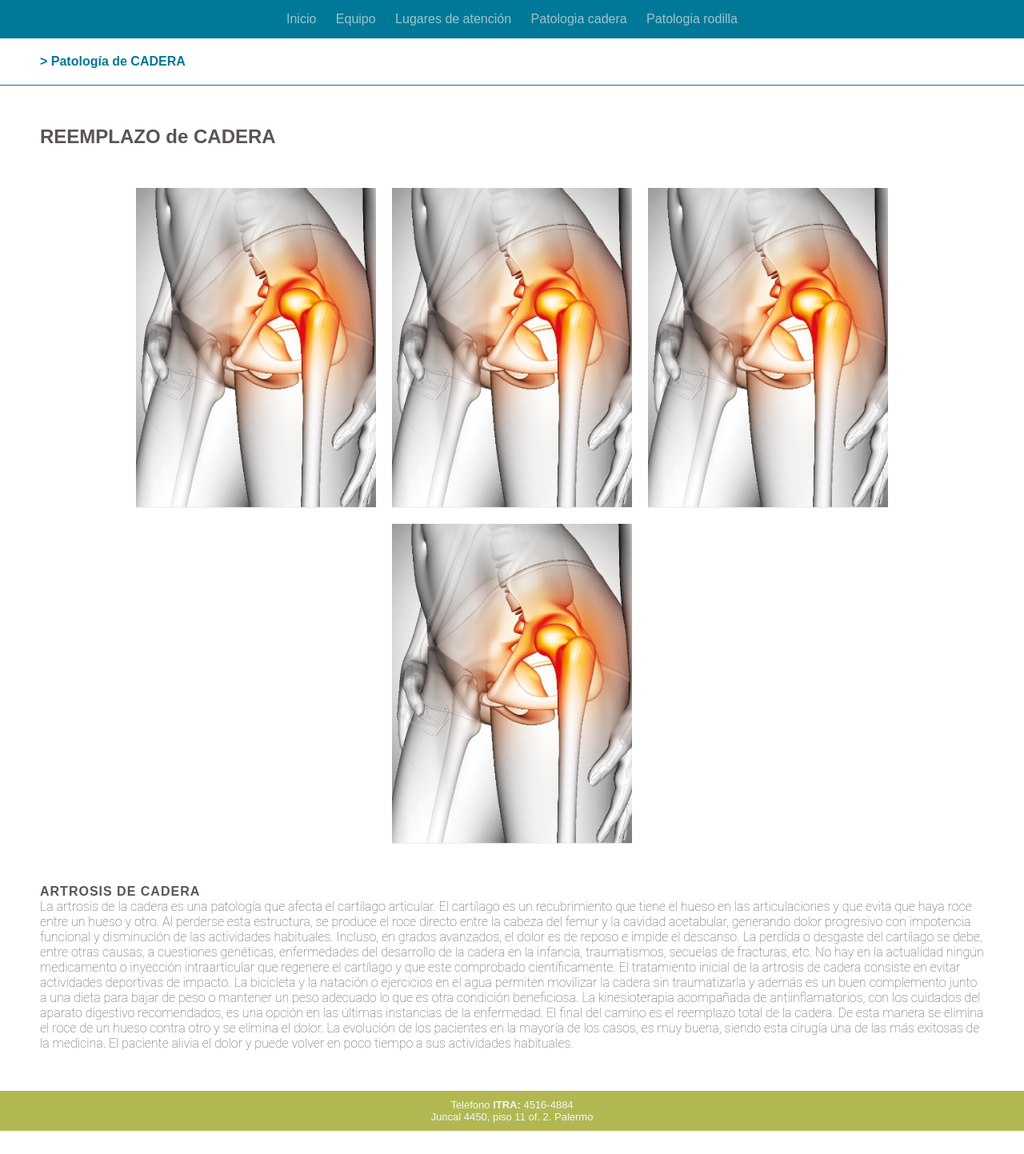
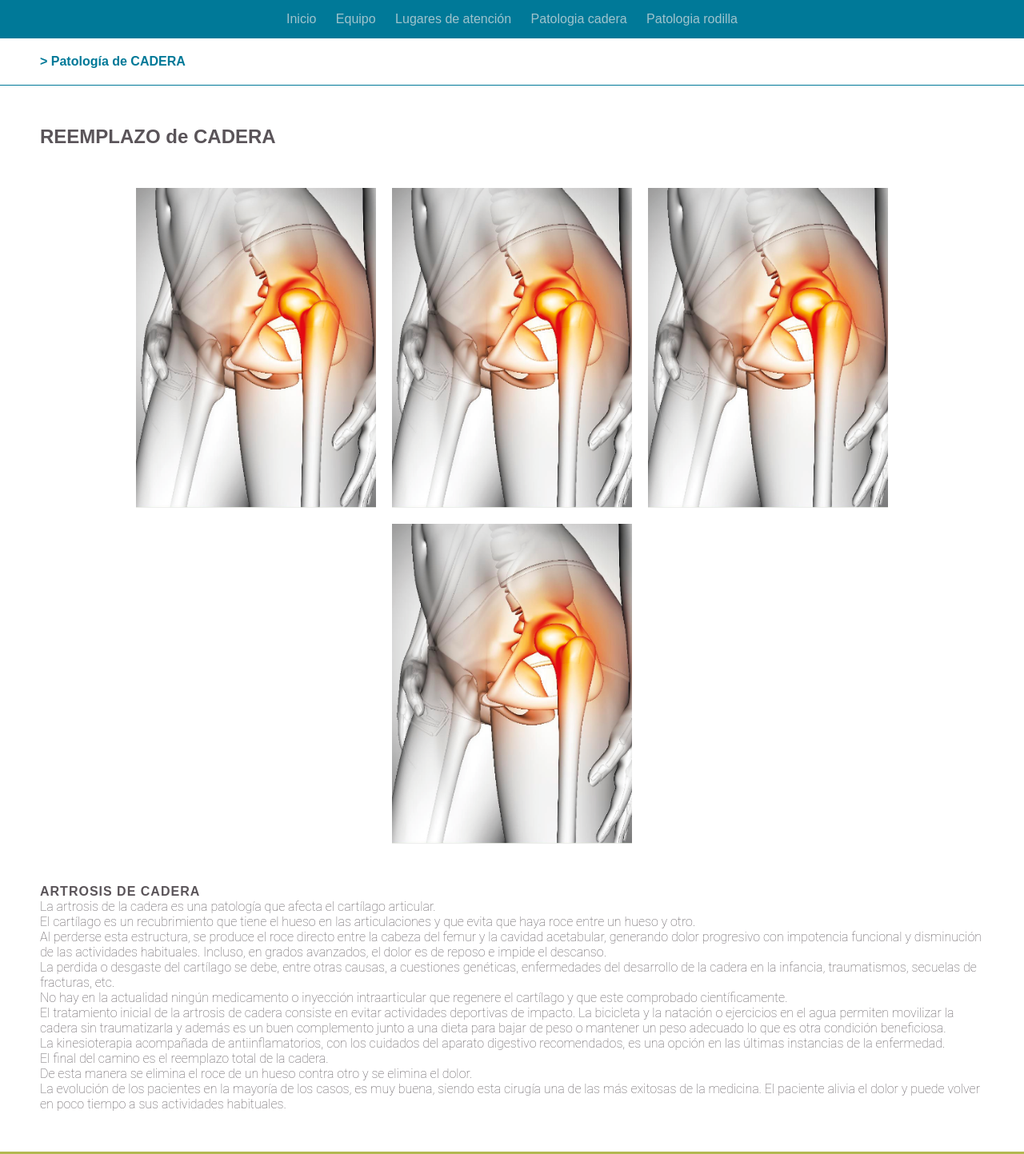
Before and after one commit to JosefinaMedica/proyecto-grecaro, a website: page pages/patologia-cadera.html in a window 1280 px wide. Shown: the top 1443 px of the page at 80% size. Before the commit the page ends 1414 px from the top, so only its background shows below. Drawn offline with Linux system fonts and the light colour scheme.

Commit message:
mejorando proyecto

```diff
--- a/pages/patologia-cadera.html
+++ b/pages/patologia-cadera.html
@@ -65,15 +65,15 @@
        <p class="cadera-texto">
         <strong class="artrosis">ARTROSIS DE CADERA</strong> <br>
 
-La artrosis de la cadera es una patología que afecta el cartílago articular.
-El cartílago es un recubrimiento que tiene el hueso en las articulaciones y que evita que haya roce entre un hueso y otro.
-Al perderse esta estructura, se produce el roce directo entre la cabeza del femur y la cavidad acetabular, generando dolor progresivo con impotencia funcional y disminución de las actividades habituales. Incluso, en grados avanzados, el dolor es de reposo e impide el descanso.
-La perdida o desgaste del cartílago se debe, entre otras causas, a cuestiones genéticas, enfermedades del desarrollo de la cadera en la infancia, traumatismos, secuelas de fracturas, etc.
-No hay en la actualidad ningún medicamento o inyección intraarticular que regenere el cartílago y que este comprobado científicamente.
-El tratamiento inicial de la artrosis de cadera consiste en evitar actividades deportivas de impacto. La bicicleta y la natación o ejercicios en el agua permiten movilizar la cadera sin traumatizarla y además es un buen complemento junto a una dieta para bajar de peso o mantener un peso adecuado lo que es otra condición beneficiosa.
-La kinesioterapia acompañada de antiinflamatorios, con los cuidados del aparato digestivo recomendados, es una opción en las últimas instancias de la enfermedad.
-El final del camino es el reemplazo total de la cadera.
-De esta manera se elimina el roce de un hueso contra otro y se elimina el dolor.
+La artrosis de la cadera es una patología que afecta el cartílago articular. <br>
+El cartílago es un recubrimiento que tiene el hueso en las articulaciones y que evita que haya roce entre un hueso y otro. <br>
+Al perderse esta estructura, se produce el roce directo entre la cabeza del femur y la cavidad acetabular, generando dolor progresivo con impotencia funcional y disminución de las actividades habituales. Incluso, en grados avanzados, el dolor es de reposo e impide el descanso. <br>
+La perdida o desgaste del cartílago se debe, entre otras causas, a cuestiones genéticas, enfermedades del desarrollo de la cadera en la infancia, traumatismos, secuelas de fracturas, etc. <br>
+No hay en la actualidad ningún medicamento o inyección intraarticular que regenere el cartílago y que este comprobado científicamente. <br>
+El tratamiento inicial de la artrosis de cadera consiste en evitar actividades deportivas de impacto. La bicicleta y la natación o ejercicios en el agua permiten movilizar la cadera sin traumatizarla y además es un buen complemento junto a una dieta para bajar de peso o mantener un peso adecuado lo que es otra condición beneficiosa. <br>
+La kinesioterapia acompañada de antiinflamatorios, con los cuidados del aparato digestivo recomendados, es una opción en las últimas instancias de la enfermedad. <br>
+El final del camino es el reemplazo total de la cadera. <br>
+De esta manera se elimina el roce de un hueso contra otro y se elimina el dolor. <br>
 La evolución de los pacientes en la mayoría de los casos, es muy buena, siendo esta cirugía una de las más exitosas de la medicina. El paciente alivia el dolor y puede volver en poco tiempo a sus actividades habituales.
        </p>
         </section>
```
